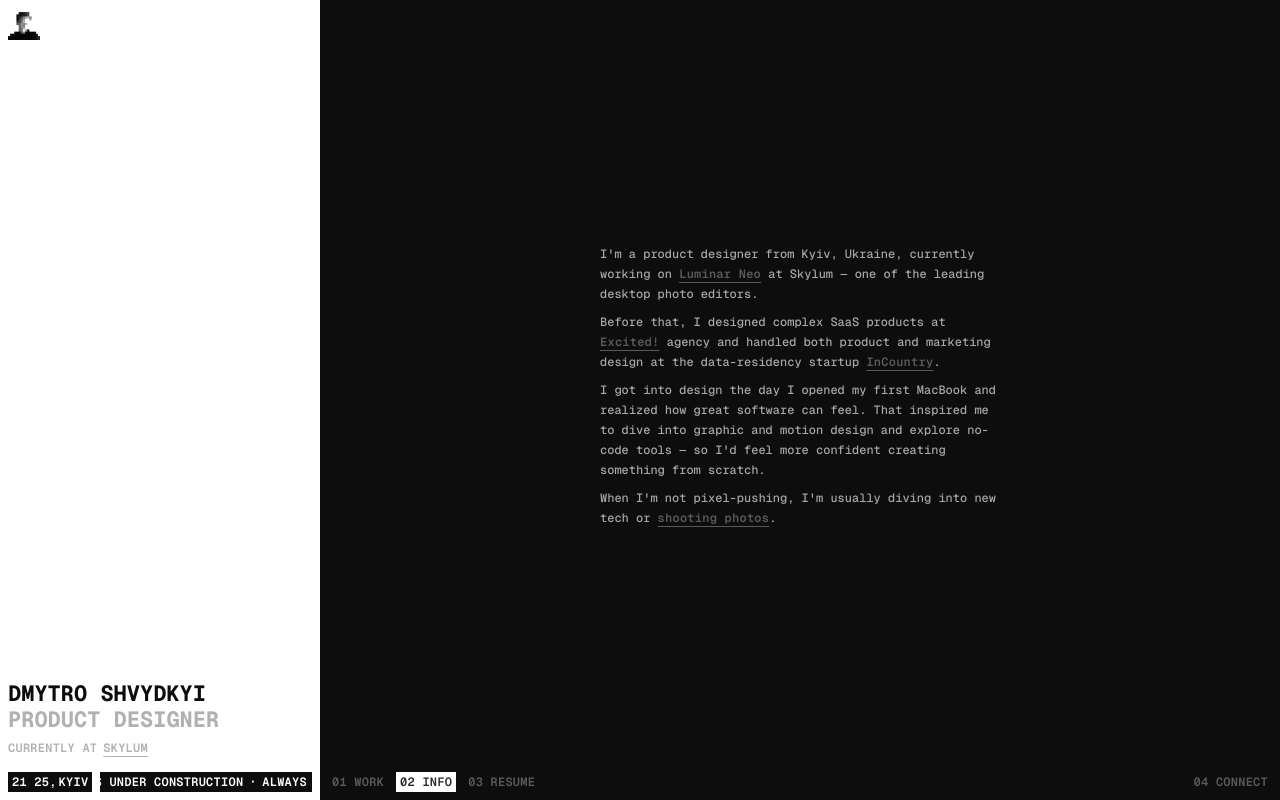
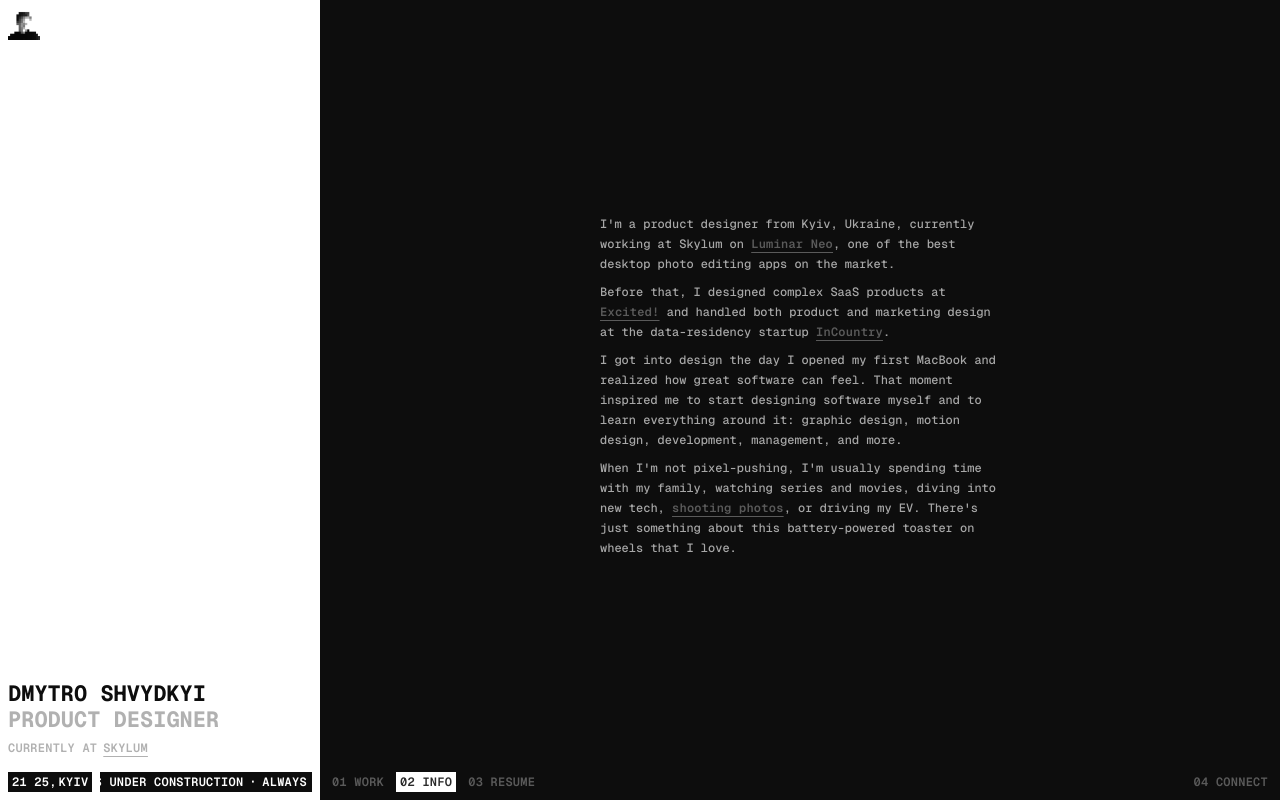
Before and after one commit to dmtr-shvydkyi/portfolio, a Next.js app: page / in a window 1280 px wide. Both pictures are taken after a click on the element "02 INFO". Built offline with nearby package versions, Linux system fonts and the light colour scheme.

Commit message:
Update About page copy with improved text

```diff
--- a/src/components/About.tsx
+++ b/src/components/About.tsx
@@ -6,31 +6,32 @@ export default function About() {
       <div className="content-stretch flex gap-[8px] items-center justify-center max-w-[400px] relative shrink-0 w-full">
         <div className="basis-0 font-mono font-medium grow leading-[0] min-h-px min-w-px relative shrink-0 text-[0px] text-[rgba(255,255,255,0.64)]">
             <p className="leading-[20px] mb-[8px] text-[12px] normal-case">
-              <span>I&apos;m a product designer from Kyiv, Ukraine, currently working on </span>
+              <span>I&apos;m a product designer from Kyiv, Ukraine, currently working at Skylum on </span>
               <Link theme="dark" href="https://skylum.com/uk/luminar" className="inline font-bold text-white underline" style={{textTransform: 'none'}}>
                 Luminar Neo
               </Link>
-              <span> at Skylum </span>— one of the leading desktop photo editors.
+              <span>, one of the best desktop photo editing apps on the market.</span>
             </p>
           <p className="leading-[20px] mb-[8px] text-[12px] normal-case">
             <span>Before that, I designed complex SaaS products at </span>
             <Link theme="dark" href="https://excited.agency" className="inline font-bold text-white underline" style={{textTransform: 'none'}}>
               Excited!
             </Link>
-            <span> agency and handled both product and marketing design at the data-residency startup </span>
+            <span> and handled both product and marketing design at the data-residency startup </span>
             <Link theme="dark" href="https://incountry.com" className="inline font-bold text-white underline" style={{textTransform: 'none'}}>
               InCountry
-            </Link>.
+            </Link>
+            <span>.</span>
           </p>
           <p className="leading-[20px] mb-[8px] text-[12px] normal-case">
-            I got into design the day I opened my first MacBook and realized how great software can feel. That inspired me to dive into graphic and motion design and explore no-code tools — so I&apos;d feel more confident creating something from scratch.
+            I got into design the day I opened my first MacBook and realized how great software can feel. That moment inspired me to start designing software myself and to learn everything around it: graphic design, motion design, development, management, and more.
           </p>
             <p className="leading-[20px] text-[12px] normal-case">
-              <span>When I&apos;m not pixel-pushing, I&apos;m usually diving into new tech or </span>
+              <span>When I&apos;m not pixel-pushing, I&apos;m usually spending time with my family, watching series and movies, diving into new tech, </span>
               <Link theme="dark" href="https://www.instagram.com/shvydkyi_" className="inline font-bold text-white underline" style={{textTransform: 'none'}}>
                 shooting photos
               </Link>
-              <span>.</span>
+              <span>, or driving my EV. There&apos;s just something about this battery-powered toaster on wheels that I love.</span>
             </p>
         </div>
       </div>
```
